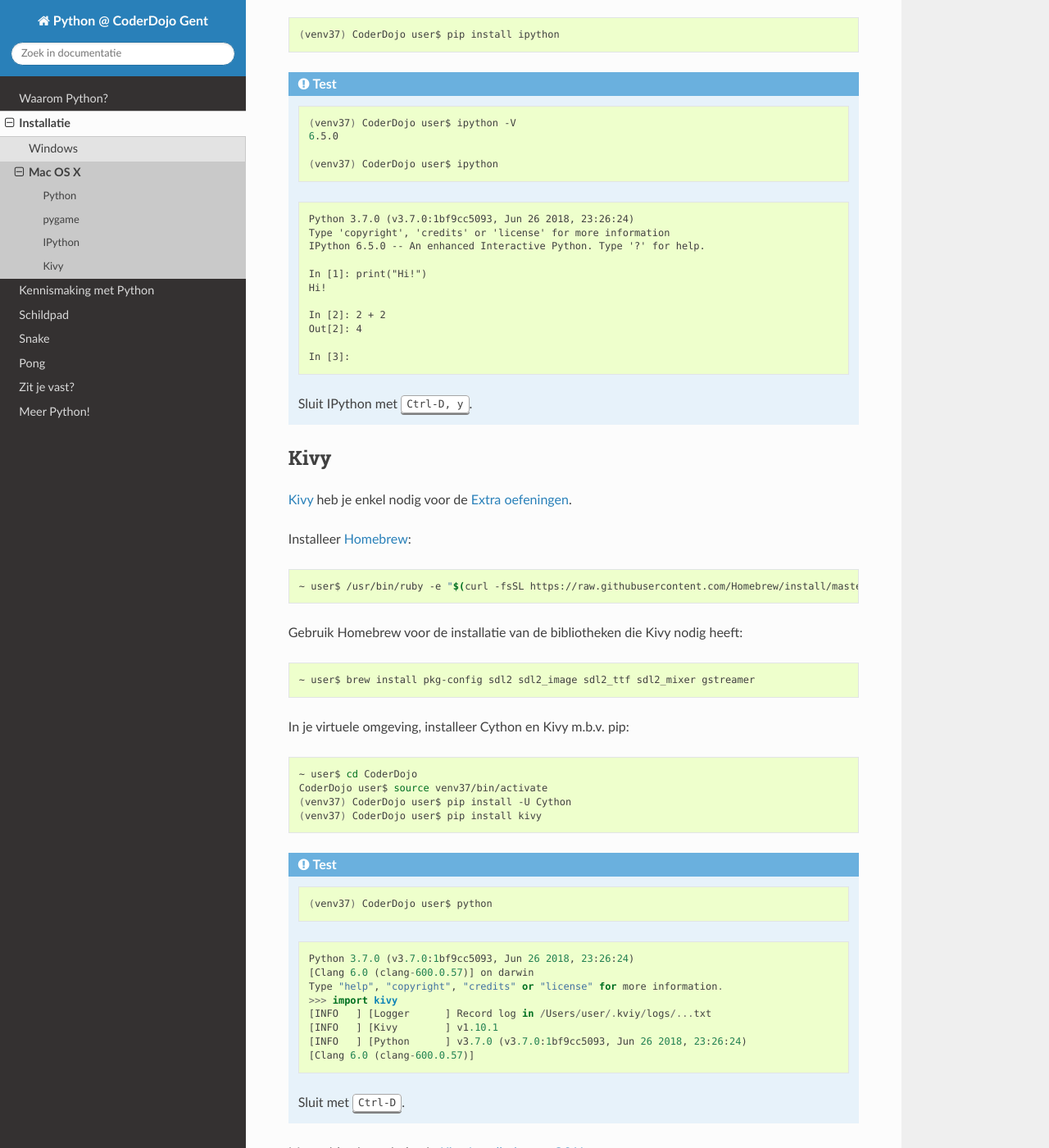
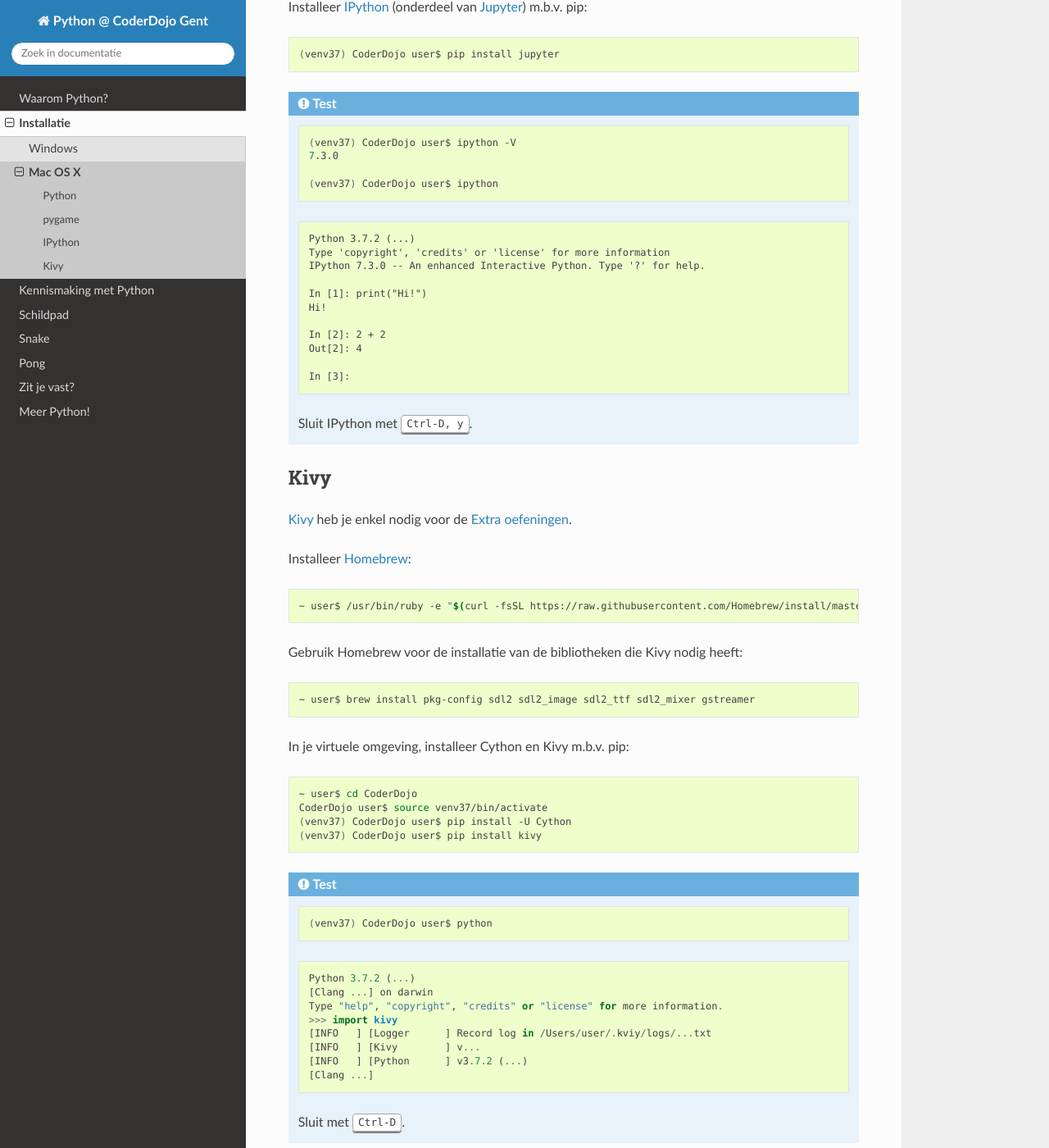
Before and after one commit to pvanhese/CoderDojoGentPython, a Sphinx documentation site: the page built from docs/start/installatie_mac.rst, in a window 1280 px wide and 1400 px high, scrolled down 1314 px. Shown: the whole window at 82% size. Built offline with Sphinx 7.4.7 and the Read the Docs theme 2.0.0, drawn with Linux system fonts in a browser that asks for light colours; some of the changed text lies outside the part shown.

Commit message:
Update to latest Python version

```diff
--- a/docs/start/installatie_mac.rst
+++ b/docs/start/installatie_mac.rst
@@ -9,9 +9,11 @@
 Python
 ------
 
-Download en gebruik de `macOS 64-bit installer`_ voor Python 3.7.0 64 bit.
+Download en gebruik de `macOS 64-bit installer`_
+voor Python 3.7.2 64 bit
+(zie `Python Releases for Mac OS X <https://www.python.org/downloads/mac-osx/>`_ ).
 
-.. _macOS 64-bit installer: https://www.python.org/ftp/python/3.7.0/python-3.7.0-macosx10.9.pkg
+.. _macOS 64-bit installer: https://www.python.org/ftp/python/3.7.2/python-3.7.2-macosx10.9.pkg
 
 .. https://www.python.org/downloads/mac-osx/
 
@@ -23,7 +25,7 @@
    .. code-block:: bash
 
       ~ user$ python3 -V
-      Python 3.7.0
+      Python 3.7.2
 
 
 
@@ -74,11 +76,13 @@
 IPython
 -------
 
-Installeer `IPython <https://ipython.org/>`_ m.b.v. pip:
+Installeer `IPython <https://ipython.org/>`_
+(onderdeel van `Jupyter <https://jupyter.org/>`_)
+m.b.v. pip:
 
 .. code-block:: bash
 
-   (venv37) CoderDojo user$ pip install ipython
+   (venv37) CoderDojo user$ pip install jupyter
 
 
 .. admonition:: Test
@@ -86,15 +90,15 @@
    .. code-block:: bash
 
       (venv37) CoderDojo user$ ipython -V
-      6.5.0
+      7.3.0
 
       (venv37) CoderDojo user$ ipython
 
    ::
 
-      Python 3.7.0 (v3.7.0:1bf9cc5093, Jun 26 2018, 23:26:24)
+      Python 3.7.2 (...)
       Type 'copyright', 'credits' or 'license' for more information
-      IPython 6.5.0 -- An enhanced Interactive Python. Type '?' for help.
+      IPython 7.3.0 -- An enhanced Interactive Python. Type '?' for help.
 
       In [1]: print("Hi!")
       Hi!
@@ -142,14 +146,14 @@
 
    ::
 
-      Python 3.7.0 (v3.7.0:1bf9cc5093, Jun 26 2018, 23:26:24)
-      [Clang 6.0 (clang-600.0.57)] on darwin
+      Python 3.7.2 (...)
+      [Clang ...] on darwin
       Type "help", "copyright", "credits" or "license" for more information.
       >>> import kivy
       [INFO   ] [Logger      ] Record log in /Users/user/.kviy/logs/...txt
-      [INFO   ] [Kivy        ] v1.10.1
-      [INFO   ] [Python      ] v3.7.0 (v3.7.0:1bf9cc5093, Jun 26 2018, 23:26:24)
-      [Clang 6.0 (clang-600.0.57)]
+      [INFO   ] [Kivy        ] v...
+      [INFO   ] [Python      ] v3.7.2 (...)
+      [Clang ...]
 
    Sluit met :kbd:`Ctrl-D`.
 
```
Also changed, not shown: docs/start/installatie_windows.rst (+16 -14 lines).
